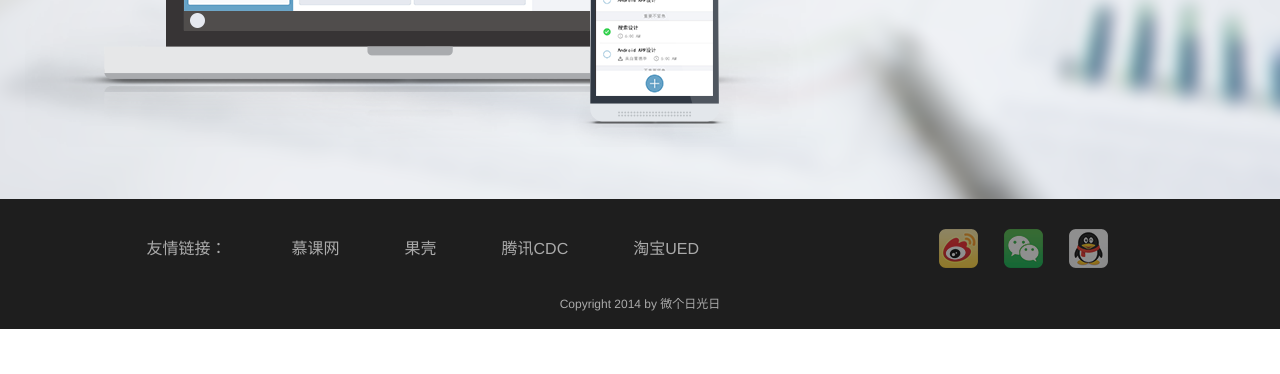
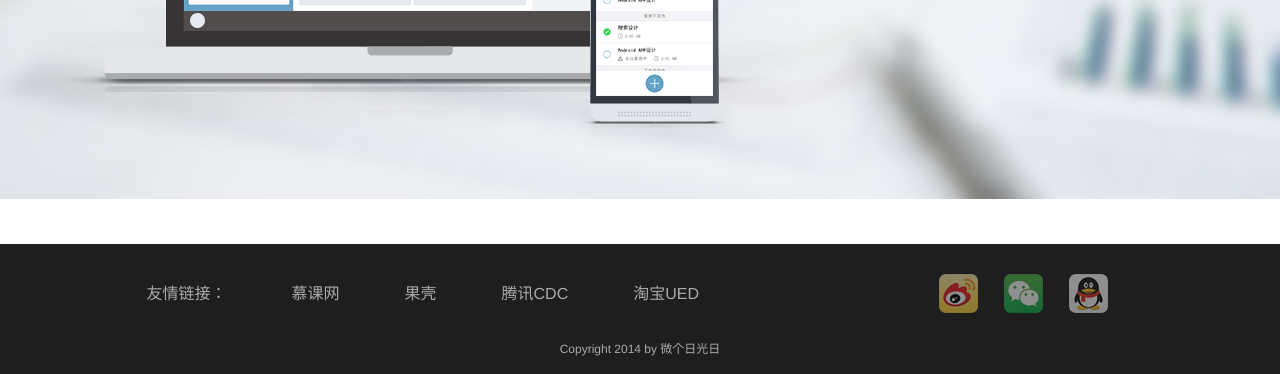
Before and after one commit to xiebaochun/nw-program-manager, a plain HTML site: page index.html in a window 1280 px wide. Shown: the part 426-800 px from the top of the page. Drawn offline with Linux system fonts and the light colour scheme.

Commit message:
add shot

```diff
--- a/index.html
+++ b/index.html
@@ -109,7 +109,7 @@
 	</div> -->
 	<!--./下载 end-->
 </div>
-	<div class="footer">
+	<div class="footer" style="position:absolute;bottom:0px;">
 		<div class="footer-inner">
 			<ul>
 				<li><a href="">友情链接：</a></li>
```
